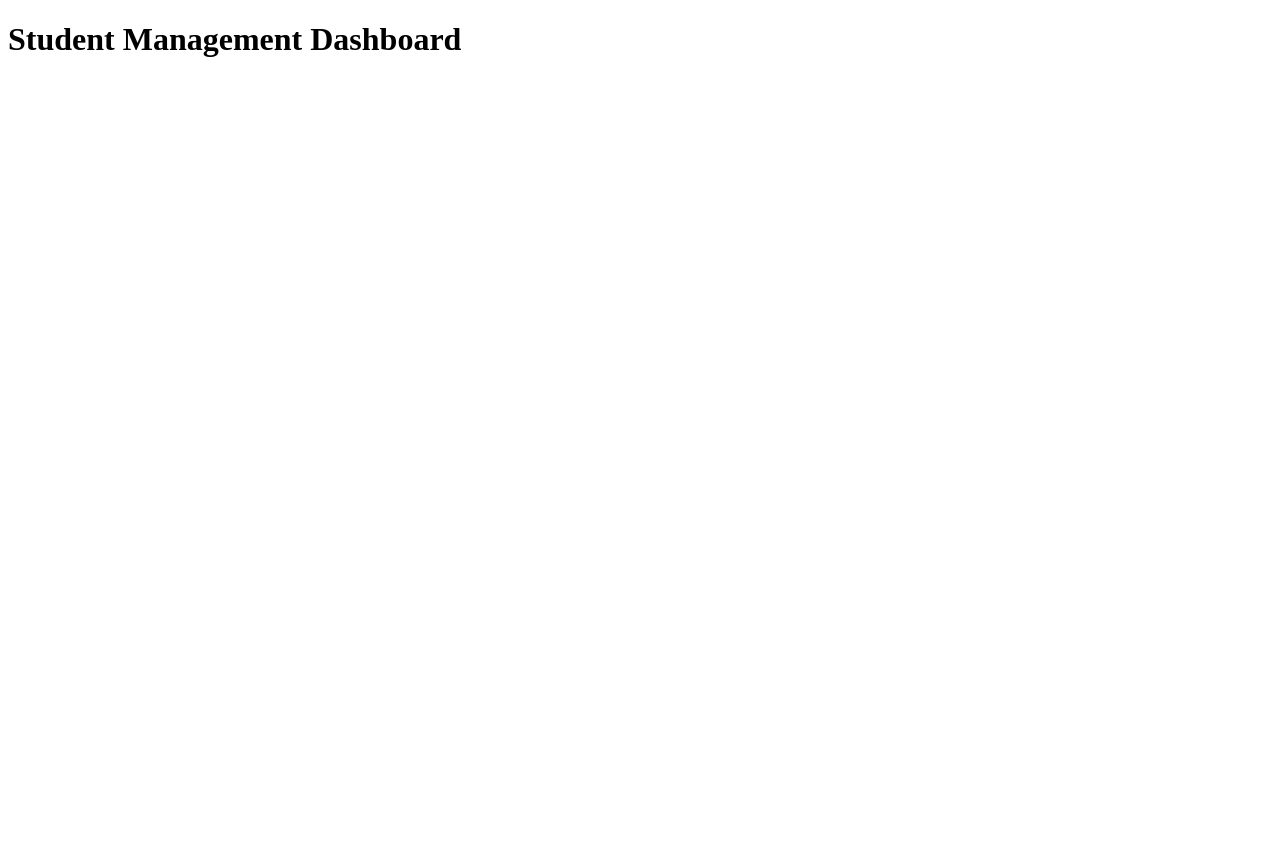
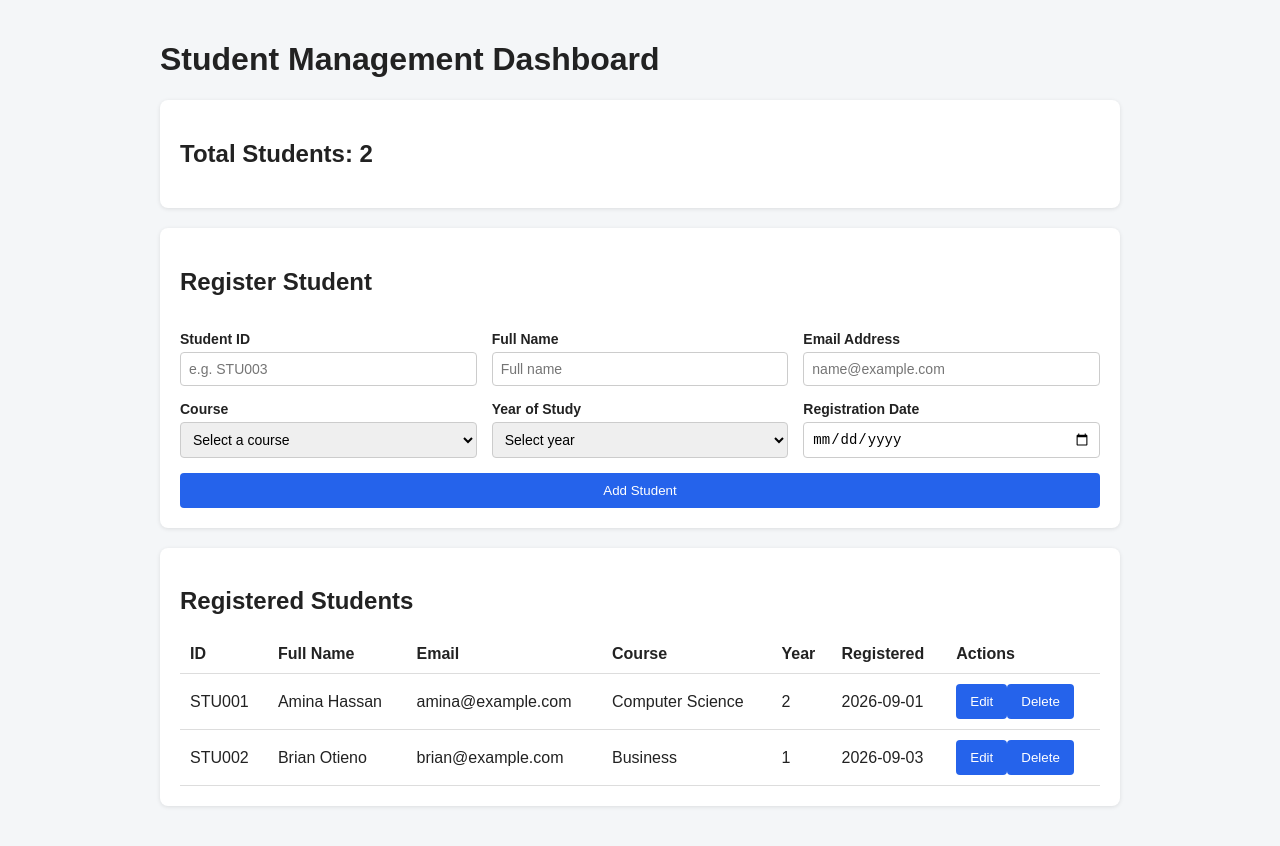
Before and after one commit to Wariod1/student-management-dashboard, a React (Vite) app: page / in a window 1280 px wide. Before the commit the page ends 800 px from the top, so only its background shows below. Built offline with nearby package versions, Linux system fonts and the light colour scheme.

Commit message:
Add dashboard layout, student form and student list UI

```diff
--- a/src/App.jsx
+++ b/src/App.jsx
@@ -1,9 +1,27 @@
+import { useState } from "react";
+import Dashboard from "./components/Dashboard";
+
 function App() {
-  return (
-    <div>
-      <h1>Student Management Dashboard</h1>
-    </div>
-  );
+  const [students] = useState([
+    {
+      id: "STU001",
+      fullName: "Amina Hassan",
+      email: "amina@example.com",
+      course: "Computer Science",
+      year: 2,
+      registrationDate: "2026-09-01",
+    },
+    {
+      id: "STU002",
+      fullName: "Brian Otieno",
+      email: "brian@example.com",
+      course: "Business",
+      year: 1,
+      registrationDate: "2026-09-03",
+    },
+  ]);
+
+  return <Dashboard students={students} />;
 }
 
 export default App;
--- /dev/null
+++ b/src/components/Dashboard.jsx
@@ -0,0 +1,19 @@
+import StudentForm from "./StudentForm";
+import StudentList from "./StudentList";
+
+function Dashboard({ students }) {
+  return (
+    <div className="container">
+      <h1>Student Management Dashboard</h1>
+
+      <div className="summary">
+        <h2>Total Students: {students.length}</h2>
+      </div>
+
+      <StudentForm />
+      <StudentList students={students} />
+    </div>
+  );
+}
+
+export default Dashboard;
--- /dev/null
+++ b/src/components/StudentForm.jsx
@@ -0,0 +1,53 @@
+function StudentForm() {
+  return (
+    <form className="student-form">
+      <h2>Register Student</h2>
+
+      <label>
+        Student ID
+        <input type="text" placeholder="e.g. STU003" />
+      </label>
+
+      <label>
+        Full Name
+        <input type="text" placeholder="Full name" />
+      </label>
+
+      <label>
+        Email Address
+        <input type="email" placeholder="name@example.com" />
+      </label>
+
+      <label>
+        Course
+        <select>
+          <option value="">Select a course</option>
+          <option>Computer Science</option>
+          <option>Information Technology</option>
+          <option>Business</option>
+          <option>Engineering</option>
+        </select>
+      </label>
+
+      <label>
+        Year of Study
+        <select>
+          <option value="">Select year</option>
+          <option value="1">Year 1</option>
+          <option value="2">Year 2</option>
+          <option value="3">Year 3</option>
+          <option value="4">Year 4</option>
+        </select>
+      </label>
+
+      <label>
+        Registration Date
+        <input type="date" />
+      </label>
+
+      <button type="submit">Add Student</button>
+    </form>
+  );
+}
+
+export default StudentForm;
--- /dev/null
+++ b/src/components/StudentList.jsx
@@ -0,0 +1,41 @@
+function StudentList({ students }) {
+  return (
+    <div className="student-list">
+      <h2>Registered Students</h2>
+
+      <div className="table-wrapper">
+        <table>
+          <thead>
+            <tr>
+              <th>ID</th>
+              <th>Full Name</th>
+              <th>Email</th>
+              <th>Course</th>
+              <th>Year</th>
+              <th>Registered</th>
+              <th>Actions</th>
+            </tr>
+          </thead>
+          <tbody>
+  {students.map((student) => (
+    <tr key={student.id}>
+      <td>{student.id}</td>
+      <td>{student.fullName}</td>
+      <td>{student.email}</td>
+      <td>{student.course}</td>
+      <td>{student.year}</td>
+      <td>{student.registrationDate}</td>
+      <td>
+    <button>Edit </button>
+    <button> Delete</button>
+</td>
+    </tr>
+  ))}
+</tbody>
+        </table>
+      </div>
+    </div>
+  );
+}
+
+export default StudentList;
--- a/src/index.css
+++ b/src/index.css
@@ -0,0 +1,78 @@
+* {
+  box-sizing: border-box;
+}
+
+body {
+  margin: 0;
+  font-family: Arial, sans-serif;
+  background: #f4f6f8;
+  color: #222;
+}
+
+.container {
+  max-width: 1000px;
+  margin: 0 auto;
+  padding: 20px;
+}
+
+.summary,
+.student-form,
+.student-list {
+  background: white;
+  padding: 20px;
+  margin-bottom: 20px;
+  border-radius: 8px;
+  box-shadow: 0 1px 4px rgba(0, 0, 0, 0.1);
+}
+
+.student-form {
+  display: grid;
+  grid-template-columns: repeat(auto-fit, minmax(220px, 1fr));
+  gap: 15px;
+}
+
+.student-form h2,
+.student-form button {
+  grid-column: 1 / -1;
+}
+
+label {
+  display: flex;
+  flex-direction: column;
+  font-weight: bold;
+  font-size: 14px;
+  gap: 5px;
+}
+
+input,
+select {
+  padding: 8px;
+  font-size: 14px;
+  border: 1px solid #ccc;
+  border-radius: 4px;
+}
+
+button {
+  padding: 10px 14px;
+  border: none;
+  border-radius: 4px;
+  background: #2563eb;
+  color: white;
+  cursor: pointer;
+}
+
+.table-wrapper {
+  overflow-x: auto;
+}
+
+table {
+  width: 100%;
+  border-collapse: collapse;
+}
+
+th,
+td {
+  padding: 10px;
+  text-align: left;
+  border-bottom: 1px solid #ddd;
+}
```
